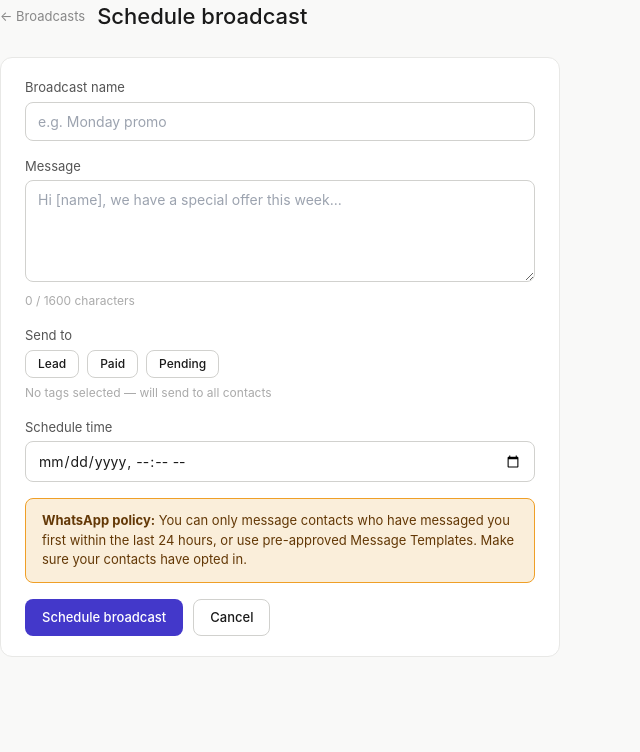
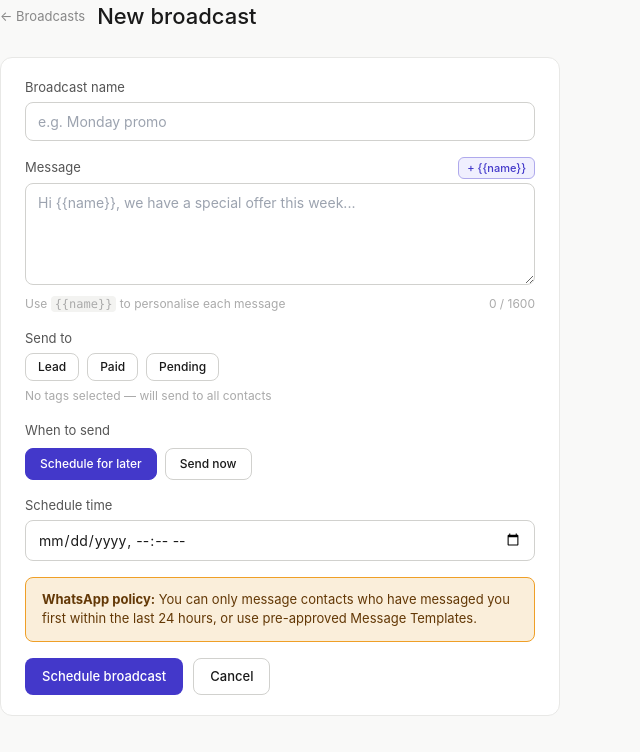
Before and after one commit to ea-emerson-0602/whatsapp-booster, a Next.js app: page /broadcasts/new in a window 1280 px wide. Shown: the top 752 px of the page, without its empty margins (0-640 px from the left). Built offline with nearby package versions, Linux system fonts and the light colour scheme; no server answers.

Commit message:
Add broadcast send now and {{name}} template variables

```diff
--- a/app/api/broadcasts/send/route.ts
+++ b/app/api/broadcasts/send/route.ts
@@ -79,13 +79,17 @@ export async function GET(request: NextRequest) {
 
     for (const customer of customers) {
       try {
-        await sendWhatsAppMessage(customer.phone, broadcast.message_body)
+        // Replace {{name}} with the contact's actual name
+        const personalised = broadcast.message_body
+          .replace(/\{\{name\}\}/gi, customer.name || 'there')
+
+        await sendWhatsAppMessage(customer.phone, personalised)
 
         // Log the outbound message
         await supabase.from('messages').insert({
           user_id: broadcast.user_id,
           customer_id: customer.id,
-          body: broadcast.message_body,
+          body: personalised,
           direction: 'outbound',
           status: 'sent',
         })
--- a/app/broadcasts/new/page.tsx
+++ b/app/broadcasts/new/page.tsx
@@ -4,23 +4,29 @@ import { createClient } from '@/lib/supabase/client'
 import { useRouter } from 'next/navigation'
 import Link from 'next/link'
 import type { Tag } from '@/lib/types'
+import Spinner from '@/components/Spinner'
 
 const ALL_TAGS: Tag[] = ['Lead', 'Paid', 'Pending']
 
 export default function NewBroadcastPage() {
-  const [name, setName] = useState('')
+  const [name, setName]             = useState('')
   const [messageBody, setMessageBody] = useState('')
   const [scheduledAt, setScheduledAt] = useState('')
+  const [sendNow, setSendNow]       = useState(false)
   const [targetTags, setTargetTags] = useState<Tag[]>([])
-  const [error, setError] = useState('')
-  const [loading, setLoading] = useState(false)
+  const [error, setError]           = useState('')
+  const [loading, setLoading]       = useState(false)
   const supabase = createClient()
-  const router = useRouter()
+  const router   = useRouter()
 
   function toggleTag(tag: Tag) {
     setTargetTags(prev =>
       prev.includes(tag) ? prev.filter(t => t !== tag) : [...prev, tag]
     )
+  }
+
+  function insertVariable(variable: string) {
+    setMessageBody(prev => prev + variable)
   }
 
   async function handleSubmit(e: React.FormEvent) {
@@ -31,11 +37,16 @@ export default function NewBroadcastPage() {
     const { data: { user } } = await supabase.auth.getUser()
     if (!user) return
 
+    // If send now, schedule 30 seconds from now so the cron picks it up immediately
+    const scheduledTime = sendNow
+      ? new Date(Date.now() + 30 * 1000).toISOString()
+      : new Date(scheduledAt).toISOString()
+
     const { error } = await supabase.from('broadcasts').insert({
       user_id: user.id,
       name,
       message_body: messageBody,
-      scheduled_at: new Date(scheduledAt).toISOString(),
+      scheduled_at: scheduledTime,
       target_tags: targetTags.length > 0 ? targetTags : null,
       status: 'scheduled',
     })
@@ -49,58 +60,92 @@ export default function NewBroadcastPage() {
     }
   }
 
-  // Generate min datetime in LOCAL time (not UTC) for the input
   function getLocalDatetimeMin() {
     const now = new Date(Date.now() + 5 * 60 * 1000)
-    // Offset for local timezone
     const offset = now.getTimezoneOffset() * 60000
     return new Date(now.getTime() - offset).toISOString().slice(0, 16)
   }
+
+  // Live preview of message with {{name}} replaced
+  const previewMessage = messageBody.replace(/\{\{name\}\}/g, 'Amaka')
 
   return (
     <div style={{ maxWidth: 560 }}>
       <div style={{ display: 'flex', alignItems: 'center', gap: 12, marginBottom: '1.5rem' }}>
         <Link href="/broadcasts" style={{ color: '#888', fontSize: 13 }}>← Broadcasts</Link>
-        <h1 style={{ fontSize: 22, fontWeight: 500 }}>Schedule broadcast</h1>
+        <h1 style={{ fontSize: 22, fontWeight: 500 }}>New broadcast</h1>
       </div>
 
       <div className="card">
         <form onSubmit={handleSubmit} style={{ display: 'flex', flexDirection: 'column', gap: 16 }}>
+
+          {/* Name */}
           <div>
             <label style={{ fontSize: 13, color: '#555', display: 'block', marginBottom: 4 }}>Broadcast name</label>
             <input type="text" value={name} onChange={e => setName(e.target.value)} placeholder="e.g. Monday promo" required />
           </div>
 
+          {/* Message */}
           <div>
-            <label style={{ fontSize: 13, color: '#555', display: 'block', marginBottom: 4 }}>Message</label>
+            <div style={{ display: 'flex', justifyContent: 'space-between', alignItems: 'center', marginBottom: 4 }}>
+              <label style={{ fontSize: 13, color: '#555' }}>Message</label>
+              {/* Variable insert buttons */}
+              <div style={{ display: 'flex', gap: 6 }}>
+                <button
+                  type="button"
+                  onClick={() => insertVariable('{{name}}')}
+                  style={{
+                    fontSize: 11, padding: '2px 8px', borderRadius: 6,
+                    background: '#f0effe', color: '#4338ca',
+                    border: '1px solid #afa9ec', cursor: 'pointer', fontWeight: 500,
+                  }}
+                  title="Inserts the contact's name"
+                >
+                  + {'{{name}}'}
+                </button>
+              </div>
+            </div>
             <textarea
               value={messageBody}
               onChange={e => setMessageBody(e.target.value)}
               rows={4}
-              placeholder="Hi [name], we have a special offer this week..."
+              placeholder="Hi {{name}}, we have a special offer this week..."
               required
             />
-            <p style={{ fontSize: 12, color: '#aaa', marginTop: 4 }}>{messageBody.length} / 1600 characters</p>
+            <div style={{ display: 'flex', justifyContent: 'space-between', marginTop: 4 }}>
+              <p style={{ fontSize: 12, color: '#aaa' }}>
+                Use <code style={{ background: '#f3f3f1', padding: '1px 4px', borderRadius: 4 }}>{'{{name}}'}</code> to personalise each message
+              </p>
+              <p style={{ fontSize: 12, color: '#aaa' }}>{messageBody.length} / 1600</p>
+            </div>
           </div>
 
+          {/* Live preview */}
+          {messageBody.includes('{{name}}') && (
+            <div style={{ background: '#f9f9f8', border: '1px solid #e8e8e6', borderRadius: 8, padding: '0.75rem 1rem' }}>
+              <p style={{ fontSize: 11, color: '#888', marginBottom: 4, textTransform: 'uppercase', letterSpacing: '0.05em' }}>Preview (for "Amaka")</p>
+              <p style={{ fontSize: 13, color: '#555', lineHeight: 1.6 }}>{previewMessage}</p>
+            </div>
+          )}
+
+          {/* Send to */}
           <div>
             <label style={{ fontSize: 13, color: '#555', display: 'block', marginBottom: 4 }}>Send to</label>
-            <div style={{ display: 'flex', gap: 8 }}>
+            <div style={{ display: 'flex', gap: 8, flexWrap: 'wrap' }}>
               {ALL_TAGS.map(tag => (
                 <button
-                  key={tag}
+                  key={String(tag)}
                   type="button"
                   onClick={() => toggleTag(tag)}
                   className="btn btn-outline"
                   style={{
-                    fontSize: 12,
-                    padding: '4px 12px',
+                    fontSize: 12, padding: '4px 12px',
                     background: targetTags.includes(tag) ? '#4338ca' : undefined,
                     color:      targetTags.includes(tag) ? '#fff'    : undefined,
                     borderColor: targetTags.includes(tag) ? '#4338ca' : undefined,
                   }}
                 >
-                  {tag}
+                  {String(tag)}
                 </button>
               ))}
             </div>
@@ -109,6 +154,41 @@ export default function NewBroadcastPage() {
             </p>
           </div>
 
+          {/* Send now toggle */}
+          <div>
+            <label style={{ fontSize: 13, color: '#555', display: 'block', marginBottom: 8 }}>When to send</label>
+            <div style={{ display: 'flex', gap: 8 }}>
+              <button
+                type="button"
+                onClick={() => setSendNow(false)}
+                className="btn btn-outline"
+                style={{
+                  fontSize: 12, padding: '6px 14px',
+                  background: !sendNow ? '#4338ca' : undefined,
+                  color:      !sendNow ? '#fff'    : undefined,
+                  borderColor: !sendNow ? '#4338ca' : undefined,
+                }}
+              >
+                Schedule for later
+              </button>
+              <button
+                type="button"
+                onClick={() => setSendNow(true)}
+                className="btn btn-outline"
+                style={{
+                  fontSize: 12, padding: '6px 14px',
+                  background: sendNow ? '#4338ca' : undefined,
+                  color:      sendNow ? '#fff'    : undefined,
+                  borderColor: sendNow ? '#4338ca' : undefined,
+                }}
+              >
+                Send now
+              </button>
+            </div>
+          </div>
+
+          {/* Schedule time — only shown when not sending now */}
+          {!sendNow && (
             <div>
               <label style={{ fontSize: 13, color: '#555', display: 'block', marginBottom: 4 }}>Schedule time</label>
               <input
@@ -116,12 +196,20 @@ export default function NewBroadcastPage() {
                 value={scheduledAt}
                 onChange={e => setScheduledAt(e.target.value)}
                 min={getLocalDatetimeMin()}
-              required
+                required={!sendNow}
               />
             </div>
+          )}
 
+          {sendNow && (
+            <div style={{ background: '#eaf3de', border: '1px solid #97c459', borderRadius: 8, padding: '0.75rem 1rem', fontSize: 13, color: '#27500a' }}>
+              ✓ This broadcast will be sent within the next minute
+            </div>
+          )}
+
+          {/* WhatsApp policy note */}
           <div style={{ background: '#faeeda', border: '1px solid #ef9f27', borderRadius: 8, padding: '0.75rem 1rem', fontSize: 13, color: '#633806' }}>
-            <strong>WhatsApp policy:</strong> You can only message contacts who have messaged you first within the last 24 hours, or use pre-approved Message Templates. Make sure your contacts have opted in.
+            <strong>WhatsApp policy:</strong> You can only message contacts who have messaged you first within the last 24 hours, or use pre-approved Message Templates.
           </div>
 
           {error && (
@@ -131,8 +219,14 @@ export default function NewBroadcastPage() {
           )}
 
           <div style={{ display: 'flex', gap: 10 }}>
-            <button type="submit" className="btn btn-primary" disabled={loading}>
-              {loading ? 'Scheduling...' : 'Schedule broadcast'}
+            <button
+              type="submit"
+              className="btn btn-primary"
+              disabled={loading}
+              style={{ display: 'inline-flex', alignItems: 'center', gap: 6 }}
+            >
+              {loading && <Spinner size={13} color="#fff" />}
+              {loading ? 'Saving...' : sendNow ? 'Send broadcast now' : 'Schedule broadcast'}
             </button>
             <Link href="/broadcasts" className="btn btn-outline">Cancel</Link>
           </div>
```
Lines whose indentation alone changed are shown as unchanged.
